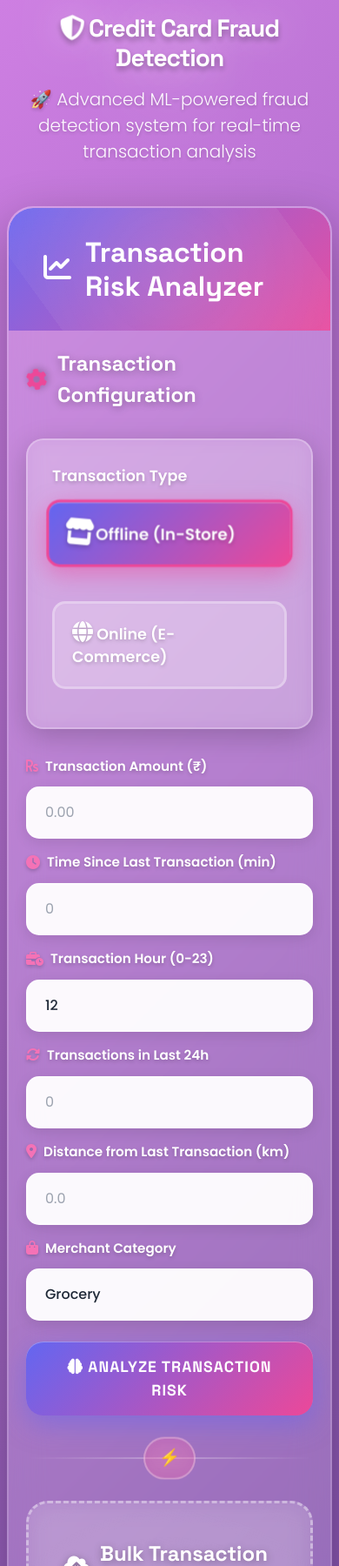
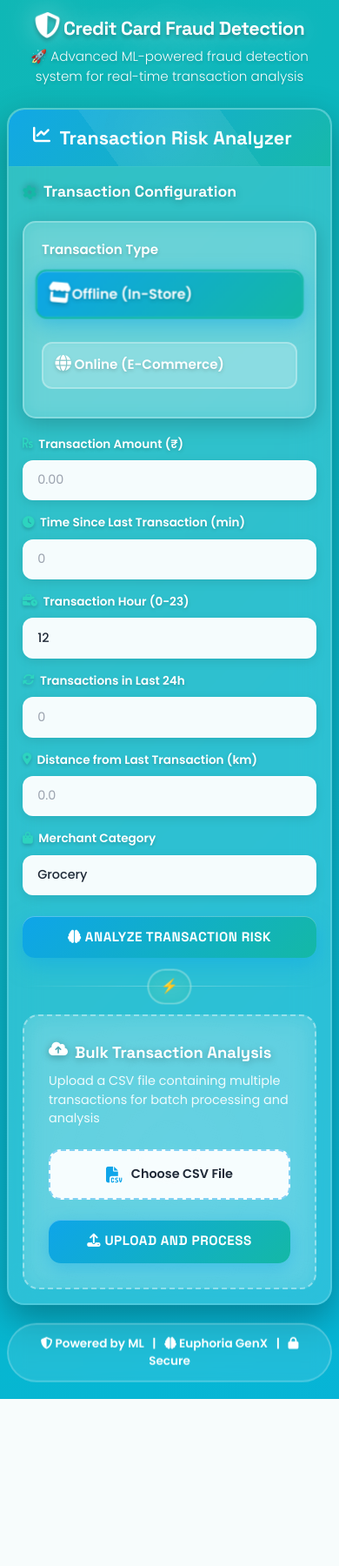
Before and after one commit to chiragnahata/Euphoria-GenX-Project-Credit-Card-Fraud-Detection, a Flask app: page / in a window 390 px wide. Shown: the top 1800 px of the page at 87% size. After the commit the page ends 1608 px from the top, so only its background shows below. Run offline with Flask 3, Linux system fonts and the light colour scheme; parts of the project's set-up code (start-up, migrations or seed data) failed here and were passed over; some libraries are stand-ins or nearby versions.

Commit message:
Update styles in index.html for improved UI consistency and responsiveness

```diff
--- a/templates/index.html
+++ b/templates/index.html
@@ -10,13 +10,13 @@
   <link href="https://fonts.googleapis.com/css2?family=Poppins:wght@300;400;500;600;700;800&family=Space+Grotesk:wght@400;500;600;700&display=swap" rel="stylesheet">
   <style>
     :root {
-      --primary-color: #6366f1;
-      --primary-light: #818cf8;
-      --primary-dark: #4f46e5;
-      --secondary-color: #ec4899;
-      --secondary-light: #f472b6;
+      --primary-color: #0ea5e9;
+      --primary-light: #38bdf8;
+      --primary-dark: #0284c7;
+      --secondary-color: #14b8a6;
+      --secondary-light: #2dd4bf;
       --danger-color: #ef4444;
-      --success-color: #10b981;
+      --success-color: #22c55e;
       --warning-color: #f59e0b;
       --glass-bg: rgba(255, 255, 255, 0.15);
       --glass-border: rgba(255, 255, 255, 0.25);
@@ -31,7 +31,7 @@
     body {
       font-family: 'Poppins', sans-serif;
       min-height: 100vh;
-      background: linear-gradient(-45deg, #667eea, #764ba2, #f093fb, #4facfe);
+      background: linear-gradient(-45deg, #0ea5e9, #06b6d4, #14b8a6, #10b981);
       background-size: 400% 400%;
       animation: gradientShift 15s ease infinite;
       position: relative;
@@ -83,9 +83,9 @@
     }
 
     .main-container {
-      max-width: 1400px;
+      max-width: 1100px;
       margin: 0 auto;
-      padding: 2rem 1rem;
+      padding: 1.5rem 1rem;
       position: relative;
       z-index: 1;
     }
@@ -94,7 +94,7 @@
     .header-section {
       text-align: center;
       color: white;
-      margin-bottom: 3rem;
+      margin-bottom: 1.5rem;
       animation: fadeInDown 0.8s cubic-bezier(0.68, -0.55, 0.265, 1.55);
       position: relative;
     }
@@ -102,14 +102,14 @@
     .header-section::before {
       content: '';
       position: absolute;
-      top: -20px;
+      top: -10px;
       left: 50%;
       transform: translateX(-50%);
-      width: 150px;
-      height: 150px;
+      width: 100px;
+      height: 100px;
       background: radial-gradient(circle, rgba(255,255,255,0.2) 0%, transparent 70%);
       border-radius: 50%;
-      filter: blur(40px);
+      filter: blur(30px);
       animation: pulse 3s ease-in-out infinite;
     }
 
@@ -120,11 +120,11 @@
 
     .header-section h1 {
       font-family: 'Space Grotesk', sans-serif;
-      font-size: 3.5rem;
-      font-weight: 800;
-      margin-bottom: 1rem;
-      text-shadow: 0 0 40px rgba(255, 255, 255, 0.5), 0 4px 6px rgba(0, 0, 0, 0.3);
-      letter-spacing: -1px;
+      font-size: 2rem;
+      font-weight: 700;
+      margin-bottom: 0.5rem;
+      text-shadow: 0 0 30px rgba(255, 255, 255, 0.5), 0 3px 5px rgba(0, 0, 0, 0.3);
+      letter-spacing: -0.5px;
       position: relative;
       display: inline-block;
     }
@@ -132,6 +132,7 @@
     .header-section h1 i {
       display: inline-block;
       animation: iconSpin 3s ease-in-out infinite;
+      font-size: 1.8rem;
     }
 
     @keyframes iconSpin {
@@ -140,11 +141,11 @@
     }
 
     .header-section p {
-      font-size: 1.25rem;
+      font-size: 0.95rem;
       opacity: 0.95;
       font-weight: 300;
       text-shadow: 0 2px 4px rgba(0, 0, 0, 0.2);
-      max-width: 700px;
+      max-width: 600px;
       margin: 0 auto;
     }
 
@@ -153,9 +154,9 @@
       background: rgba(255, 255, 255, 0.1);
       backdrop-filter: blur(20px);
       -webkit-backdrop-filter: blur(20px);
-      border-radius: 30px;
+      border-radius: 20px;
       border: 2px solid rgba(255, 255, 255, 0.2);
-      box-shadow: 0 20px 60px rgba(0, 0, 0, 0.3),
+      box-shadow: 0 15px 40px rgba(0, 0, 0, 0.3),
                   inset 0 1px 0 rgba(255, 255, 255, 0.3);
       overflow: hidden;
       animation: fadeInUp 0.8s cubic-bezier(0.68, -0.55, 0.265, 1.55);
@@ -178,10 +179,10 @@
     }
 
     .card-header-custom {
-      background: linear-gradient(135deg, rgba(99, 102, 241, 0.9) 0%, rgba(236, 72, 153, 0.9) 100%);
+      background: linear-gradient(135deg, rgba(14, 165, 233, 0.9) 0%, rgba(20, 184, 166, 0.9) 100%);
       backdrop-filter: blur(10px);
       color: white;
-      padding: 2rem 2.5rem;
+      padding: 1.25rem 1.75rem;
       border: none;
       position: relative;
       overflow: hidden;
@@ -207,16 +208,17 @@
       margin: 0;
       font-family: 'Space Grotesk', sans-serif;
       font-weight: 700;
-      font-size: 2rem;
+      font-size: 1.35rem;
       display: flex;
       align-items: center;
-      gap: 1rem;
+      gap: 0.65rem;
       position: relative;
       z-index: 1;
     }
 
     .card-header-custom h3 i {
       animation: iconBounce 2s ease-in-out infinite;
+      font-size: 1.25rem;
     }
 
     @keyframes iconBounce {
@@ -225,25 +227,26 @@
     }
 
     .card-body-custom {
-      padding: 2.5rem;
+      padding: 1.75rem;
       background: rgba(255, 255, 255, 0.05);
     }
 
     .section-title {
       font-family: 'Space Grotesk', sans-serif;
-      font-size: 1.5rem;
+      font-size: 1.1rem;
       font-weight: 700;
       color: white;
-      margin-bottom: 2rem;
+      margin-bottom: 1.25rem;
       display: flex;
       align-items: center;
-      gap: 0.75rem;
+      gap: 0.5rem;
       text-shadow: 0 2px 10px rgba(0, 0, 0, 0.3);
     }
 
     .section-title i {
       color: var(--secondary-color);
       animation: rotate 4s linear infinite;
+      font-size: 1rem;
     }
 
     @keyframes rotate {
@@ -255,11 +258,11 @@
     .transaction-type-selector {
       background: rgba(255, 255, 255, 0.15);
       backdrop-filter: blur(10px);
-      border-radius: 20px;
-      padding: 1.75rem;
-      margin-bottom: 2rem;
+      border-radius: 15px;
+      padding: 1.25rem;
+      margin-bottom: 1.25rem;
       border: 2px solid rgba(255, 255, 255, 0.25);
-      box-shadow: 0 8px 32px rgba(0, 0, 0, 0.2);
+      box-shadow: 0 6px 24px rgba(0, 0, 0, 0.2);
       transition: all 0.4s ease;
     }
 
@@ -270,16 +273,16 @@
 
     .transaction-type-selector label {
       font-weight: 600;
-      font-size: 1.1rem;
+      font-size: 0.95rem;
       color: white;
-      margin-bottom: 1rem;
+      margin-bottom: 0.75rem;
       display: block;
       text-shadow: 0 2px 4px rgba(0, 0, 0, 0.2);
     }
 
     .radio-group {
       display: flex;
-      gap: 1.5rem;
+      gap: 1rem;
     }
 
     .radio-option {
@@ -296,17 +299,17 @@
       display: flex;
       align-items: center;
       justify-content: center;
-      padding: 1.25rem;
-      border: 3px solid rgba(255, 255, 255, 0.3);
-      border-radius: 15px;
+      padding: 0.85rem;
+      border: 2px solid rgba(255, 255, 255, 0.3);
+      border-radius: 12px;
       cursor: pointer;
       transition: all 0.4s cubic-bezier(0.68, -0.55, 0.265, 1.55);
       background: rgba(255, 255, 255, 0.1);
       backdrop-filter: blur(5px);
       font-weight: 600;
-      gap: 0.75rem;
+      gap: 0.5rem;
       color: white;
-      font-size: 1.1rem;
+      font-size: 0.95rem;
       position: relative;
       overflow: hidden;
     }
@@ -327,7 +330,7 @@
     }
 
     .radio-label i {
-      font-size: 1.5rem;
+      font-size: 1.15rem;
       transition: transform 0.3s ease;
     }
 
@@ -346,24 +349,24 @@
 
     .radio-label:hover {
       border-color: var(--primary-light);
-      transform: translateY(-5px) scale(1.02);
-      box-shadow: 0 10px 30px rgba(99, 102, 241, 0.4);
+      transform: translateY(-3px) scale(1.02);
+      box-shadow: 0 8px 24px rgba(14, 165, 233, 0.4);
     }
 
     .form-label {
       font-weight: 600;
       color: white;
-      margin-bottom: 0.75rem;
+      margin-bottom: 0.5rem;
       display: flex;
       align-items: center;
-      gap: 0.5rem;
-      font-size: 0.95rem;
+      gap: 0.4rem;
+      font-size: 0.85rem;
       text-shadow: 0 2px 4px rgba(0, 0, 0, 0.2);
     }
 
     .input-icon {
       color: var(--secondary-light);
-      font-size: 1rem;
+      font-size: 0.85rem;
       animation: iconFloat 3s ease-in-out infinite;
     }
 
@@ -375,14 +378,14 @@
     /* Premium Input Fields */
     .form-control, .form-select {
       border: 2px solid rgba(255, 255, 255, 0.3);
-      border-radius: 15px;
-      padding: 1rem 1.25rem;
+      border-radius: 12px;
+      padding: 0.65rem 0.95rem;
       transition: all 0.4s cubic-bezier(0.68, -0.55, 0.265, 1.55);
-      font-size: 1rem;
+      font-size: 0.9rem;
       font-weight: 500;
       background: rgba(255, 255, 255, 0.95);
       backdrop-filter: blur(10px);
-      box-shadow: 0 4px 15px rgba(0, 0, 0, 0.1);
+      box-shadow: 0 3px 12px rgba(0, 0, 0, 0.1);
       color: #1f2937;
     }
 
@@ -393,36 +396,36 @@
 
     .form-control:focus, .form-select:focus {
       border-color: var(--secondary-color);
-      box-shadow: 0 0 0 4px rgba(236, 72, 153, 0.2),
-                  0 8px 20px rgba(0, 0, 0, 0.15);
+      box-shadow: 0 0 0 3px rgba(20, 184, 166, 0.2),
+                  0 6px 16px rgba(0, 0, 0, 0.15);
       outline: none;
-      transform: translateY(-2px);
+      transform: translateY(-1px);
       background: white;
     }
 
     .form-control:hover, .form-select:hover {
       border-color: var(--primary-light);
-      transform: translateY(-2px);
-      box-shadow: 0 6px 18px rgba(0, 0, 0, 0.15);
+      transform: translateY(-1px);
+      box-shadow: 0 4px 14px rgba(0, 0, 0, 0.15);
     }
 
     /* Premium Analyze Button */
     .btn-analyze {
       background: linear-gradient(135deg, var(--primary-color) 0%, var(--secondary-color) 100%);
       border: none;
-      padding: 1.25rem 3rem;
-      font-size: 1.25rem;
+      padding: 0.85rem 2rem;
+      font-size: 1rem;
       font-weight: 700;
       font-family: 'Space Grotesk', sans-serif;
-      border-radius: 20px;
+      border-radius: 14px;
       transition: all 0.4s cubic-bezier(0.68, -0.55, 0.265, 1.55);
-      box-shadow: 0 10px 30px rgba(99, 102, 241, 0.5),
+      box-shadow: 0 8px 24px rgba(14, 165, 233, 0.5),
                   inset 0 1px 0 rgba(255, 255, 255, 0.3);
       position: relative;
       overflow: hidden;
       color: white;
       text-transform: uppercase;
-      letter-spacing: 1px;
+      letter-spacing: 0.5px;
     }
 
     .btn-analyze::before {
@@ -648,23 +651,23 @@
     .result-advice strong {
       display: flex;
       align-items: center;
-      gap: 0.75rem;
-      margin-bottom: 0.75rem;
+      gap: 0.5rem;
+      margin-bottom: 0.5rem;
       color: white;
-      font-size: 1.1rem;
+      font-size: 0.95rem;
       font-weight: 700;
     }
 
     .result-advice div {
       color: rgba(255, 255, 255, 0.95);
-      line-height: 1.6;
-      font-size: 1rem;
+      line-height: 1.5;
+      font-size: 0.9rem;
     }
 
     .divider {
-      height: 2px;
+      height: 1px;
       background: linear-gradient(90deg, transparent, rgba(255, 255, 255, 0.3), transparent);
-      margin: 3rem 0;
+      margin: 2rem 0;
       position: relative;
     }
 
@@ -674,11 +677,11 @@
       top: 50%;
       left: 50%;
       transform: translate(-50%, -50%);
-      background: rgba(236, 72, 153, 0.3);
+      background: rgba(20, 184, 166, 0.3);
       backdrop-filter: blur(10px);
-      padding: 0.5rem 1rem;
+      padding: 0.4rem 0.85rem;
       border-radius: 50px;
-      font-size: 1.2rem;
+      font-size: 1rem;
       border: 2px solid rgba(255, 255, 255, 0.3);
     }
 
@@ -686,9 +689,9 @@
     .upload-section {
       background: rgba(255, 255, 255, 0.1);
       backdrop-filter: blur(15px);
-      border-radius: 25px;
-      padding: 2.5rem;
-      border: 3px dashed rgba(255, 255, 255, 0.4);
+      border-radius: 18px;
+      padding: 1.75rem;
+      border: 2px dashed rgba(255, 255, 255, 0.4);
       transition: all 0.4s cubic-bezier(0.68, -0.55, 0.265, 1.55);
       position: relative;
       overflow: hidden;
@@ -712,20 +715,20 @@
 
     .upload-section:hover {
       border-color: var(--secondary-color);
-      background: rgba(236, 72, 153, 0.15);
-      transform: translateY(-5px);
-      box-shadow: 0 15px 40px rgba(236, 72, 153, 0.3);
+      background: rgba(20, 184, 166, 0.15);
+      transform: translateY(-3px);
+      box-shadow: 0 12px 32px rgba(20, 184, 166, 0.3);
     }
 
     .upload-title {
       font-family: 'Space Grotesk', sans-serif;
-      font-size: 1.5rem;
+      font-size: 1.15rem;
       font-weight: 700;
       color: white;
-      margin-bottom: 0.75rem;
+      margin-bottom: 0.5rem;
       display: flex;
       align-items: center;
-      gap: 0.75rem;
+      gap: 0.5rem;
       text-shadow: 0 2px 10px rgba(0, 0, 0, 0.3);
       position: relative;
       z-index: 1;
@@ -733,18 +736,19 @@
 
     .upload-title i {
       animation: uploadIcon 2s ease-in-out infinite;
+      font-size: 1.1rem;
     }
 
     @keyframes uploadIcon {
       0%, 100% { transform: translateY(0); }
-      50% { transform: translateY(-8px); }
+      50% { transform: translateY(-6px); }
     }
 
     .upload-description {
       color: rgba(255, 255, 255, 0.9);
-      margin-bottom: 2rem;
-      font-size: 1rem;
-      line-height: 1.6;
+      margin-bottom: 1.5rem;
+      font-size: 0.9rem;
+      line-height: 1.5;
       position: relative;
       z-index: 1;
     }
@@ -766,15 +770,15 @@
       display: flex;
       align-items: center;
       justify-content: center;
-      gap: 1rem;
-      padding: 1.5rem;
+      gap: 0.65rem;
+      padding: 1rem;
       background: rgba(255, 255, 255, 0.95);
-      border: 3px dashed rgba(99, 102, 241, 0.5);
-      border-radius: 18px;
+      border: 2px dashed rgba(14, 165, 233, 0.5);
+      border-radius: 14px;
       cursor: pointer;
       transition: all 0.4s cubic-bezier(0.68, -0.55, 0.265, 1.55);
       font-weight: 600;
-      font-size: 1.05rem;
+      font-size: 0.9rem;
       color: #1f2937;
       position: relative;
       overflow: hidden;
@@ -796,7 +800,7 @@
     }
 
     .file-input-label i {
-      font-size: 1.5rem;
+      font-size: 1.15rem;
       color: var(--primary-color);
       transition: transform 0.3s ease;
     }
@@ -805,24 +809,24 @@
       border-color: var(--secondary-color);
       background: white;
       color: var(--primary-color);
-      transform: translateY(-5px);
-      box-shadow: 0 10px 30px rgba(99, 102, 241, 0.3);
+      transform: translateY(-3px);
+      box-shadow: 0 8px 24px rgba(14, 165, 233, 0.3);
     }
 
     .file-input-label:hover i {
-      transform: scale(1.2) rotate(5deg);
+      transform: scale(1.15) rotate(5deg);
     }
 
     .btn-upload {
       background: linear-gradient(135deg, var(--primary-color), var(--secondary-color));
       border: none;
-      padding: 1.125rem 2.5rem;
+      padding: 0.85rem 2rem;
       font-weight: 700;
       font-family: 'Space Grotesk', sans-serif;
-      font-size: 1.1rem;
-      border-radius: 18px;
+      font-size: 0.95rem;
+      border-radius: 14px;
       transition: all 0.4s cubic-bezier(0.68, -0.55, 0.265, 1.55);
-      box-shadow: 0 8px 25px rgba(99, 102, 241, 0.4),
+      box-shadow: 0 6px 20px rgba(14, 165, 233, 0.4),
                   inset 0 1px 0 rgba(255, 255, 255, 0.3);
       color: white;
       text-transform: uppercase;
@@ -848,26 +852,26 @@
     }
 
     .btn-upload:hover {
-      transform: translateY(-5px) scale(1.02);
-      box-shadow: 0 12px 35px rgba(236, 72, 153, 0.5),
+      transform: translateY(-3px) scale(1.02);
+      box-shadow: 0 10px 28px rgba(20, 184, 166, 0.5),
                   inset 0 1px 0 rgba(255, 255, 255, 0.3);
     }
 
     .btn-upload:active {
-      transform: translateY(-2px) scale(0.98);
+      transform: translateY(-1px) scale(0.98);
     }
 
     .spinner-border-sm {
-      width: 1.2rem;
-      height: 1.2rem;
-      border-width: 0.2em;
+      width: 1rem;
+      height: 1rem;
+      border-width: 0.15em;
     }
 
     /* Footer Styling */
     .footer-text {
       background: rgba(255, 255, 255, 0.1);
       backdrop-filter: blur(10px);
-      padding: 1rem 2rem;
+      padding: 0.75rem 1.5rem;
       border-radius: 50px;
       border: 2px solid rgba(255, 255, 255, 0.2);
       display: inline-block;
@@ -936,11 +940,11 @@
     /* Responsive Design */
     @media (max-width: 768px) {
       .header-section h1 {
-        font-size: 2.25rem;
+        font-size: 1.65rem;
       }
 
       .card-body-custom {
-        padding: 1.75rem;
+        padding: 1.35rem;
       }
 
       .radio-group {
@@ -948,12 +952,12 @@
       }
 
       .btn-analyze {
-        padding: 1rem 2rem;
-        font-size: 1.1rem;
+        padding: 0.8rem 1.75rem;
+        font-size: 0.95rem;
       }
 
       .result-title {
-        font-size: 1.5rem;
+        font-size: 1.25rem;
       }
 
       .particle {
@@ -963,7 +967,7 @@
 
     @media (max-width: 576px) {
       .header-section h1 {
-        font-size: 1.75rem;
+        font-size: 1.35rem;
       }
 
       .main-container {
@@ -971,7 +975,7 @@
       }
 
       .card-body-custom {
-        padding: 1.25rem;
+        padding: 1rem;
       }
     }
   </style>
@@ -1164,17 +1168,17 @@
     </div>
 
     <!-- Premium Footer -->
-    <div class="text-center mt-5">
+    <div class="text-center mt-4">
       <div class="footer-text">
-        <p style="margin: 0; font-size: 1rem; font-weight: 600; color: white;">
+        <p style="margin: 0; font-size: 0.85rem; font-weight: 600; color: white;">
           <i class="fas fa-shield-alt"></i>
-          Powered by Machine Learning
-          <span style="margin: 0 0.5rem;">|</span>
+          Powered by ML
+          <span style="margin: 0 0.4rem;">|</span>
           <i class="fas fa-brain"></i>
-          Euphoria GenX Project
-          <span style="margin: 0 0.5rem;">|</span>
+          Euphoria GenX
+          <span style="margin: 0 0.4rem;">|</span>
           <i class="fas fa-lock"></i>
-          Secure & Trusted
+          Secure
         </p>
       </div>
     </div>
```
Also changed, not shown: other parts of templates/index.html (+32 -32 lines).
